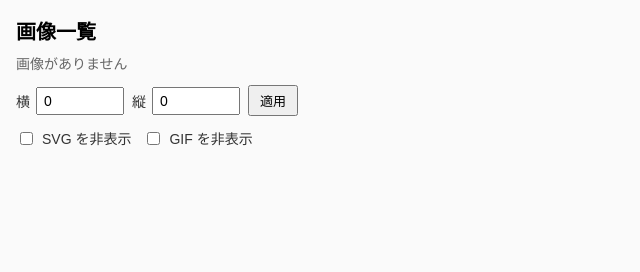
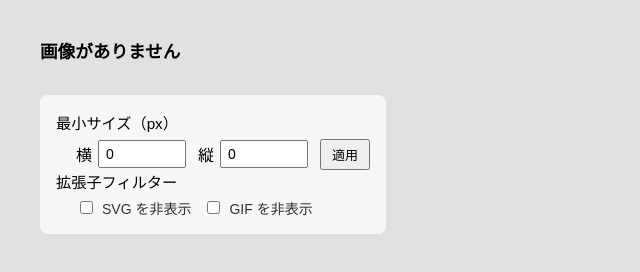
Before and after one commit to n-i-practice/chrome-extension-image-extractor, a website built with Vite: page src/viewer/viewer.html in a window 1280 px wide. Shown: the whole page, without its empty margins (0-640 px from the left). Built offline with nearby package versions, Linux system fonts and the light colour scheme; some packages are replaced by stand-ins of ours.

Commit message:
画像フィルターUIを改善し適用状況を表示

```diff
--- a/src/viewer/viewer.css
+++ b/src/viewer/viewer.css
@@ -1,9 +1,9 @@
 /* 全体のベース */
 body {
   margin: 0;
-  padding: 16px;
+  padding: 20px 40px;
   font-family: sans-serif;
-  background: #fafafa;
+  background: #e1e1e1;
 }
 
 /* タイトルと情報表示 */
@@ -11,48 +11,59 @@ header {
   margin-bottom: 20px;
 }
 
-h1 {
-  margin: 0 0 8px;
-  font-size: 20px;
-  font-weight: bold;
+#info {
+  font-size: 1.1rem;
+  font-weight: 600;
+  color: #000;
+  margin-bottom: 4px;
 }
 
-#info {
-  margin: 0;
-  color: #666;
-  font-size: 14px;
+#filter-summary {
+  margin-left: 20px; /* インデント */
+  margin-bottom: 12px;
 }
 
-/* 画像一覧のグリッド */
+#filter-summary p {
+  font-size: 0.9rem;
+  color: #666;
+  margin: 2px 0;
+}
+
+/* フィルター */
 .filters {
+  margin-top: 24px;
+  padding: 16px;
+  display: inline-block;
+  flex-direction: column;
+  gap: 12px;
+  background: #f7f7f7;
+  border-radius: 8px;
+}
+
+.size-filter-group,
+.ext-filter-group {
   display: flex;
   flex-direction: column;
-  gap: 12px;
-  margin-top: 12px;
+  gap: 6px;
 }
 
-.filters > div {
-  display: flex;
-  flex-wrap: wrap;
-  gap: 12px;
-  align-items: center;
+.size-filter-title,
+.ext-filter-title {
+  margin: 0;
+  font-size: 0.95rem;
+  font-weight: 500;
 }
 
-.size-filter-row {
+.size-filter-row,
+.ext-filter-row {
+  margin-left: 20px; /* インデント */
   display: flex;
   flex-wrap: wrap;
   align-items: center;
   gap: 12px;
 }
 
-.size-filter-controls {
-  display: flex;
-  flex-wrap: wrap;
-  align-items: center;
-  gap: 8px;
-}
-
-.filters label {
+.ext-filter-row label {
   display: inline-flex;
   align-items: center;
   gap: 6px;
@@ -236,3 +247,11 @@ h1 {
   background-size: 30px 30px; /* 1マス分の倍の大きさを指定 */
   background-color: #f0f0f0; /* 透過部分の背景色 */
 }
+
+.filters {
+  display: inline-block;
+  padding: 16px;
+  background: #f7f7f7;
+  border-radius: 8px;
+  margin-top: 20px;
+}
--- a/src/viewer/viewer.html
+++ b/src/viewer/viewer.html
@@ -8,15 +8,21 @@
 
   <body>
     <header>
-      <h1>画像一覧</h1>
+      <!-- フィルター前の件数 -->
       <p id="info"></p>
+
+      <!-- 適用中のフィルター情報 -->
+      <div id="filter-summary">
+        <p id="filter-info"></p>
+        <p id="visible-count"></p>
+      </div>
 
       <!-- フィルター -->
       <div class="filters">
+        <div class="size-filter-group">
+          <p class="size-filter-title">最小サイズ（px）</p>
+
           <div class="size-filter-row">
-          <div class="size-filter-controls">
-            <!-- TODO: 最小サイズフィルターの「現在適用中の閾値」を表示する UI を追加する
-                 SVG/GIF はチェック状態で分かるため、最小サイズだけは明示表示したほうが理解しやすい -->
             <label class="size-filter-input">
               横
               <input
@@ -39,10 +45,14 @@
                 inputmode="numeric"
               />
             </label>
-            <button type="button" id="apply-size-filter">適用</button>
+            <button id="apply-size-filter">適用</button>
           </div>
         </div>
-        <div>
+
+        <div class="ext-filter-group">
+          <p class="ext-filter-title">拡張子フィルター</p>
+
+          <div class="ext-filter-row">
             <label>
               <input type="checkbox" id="filter-svg" />
               SVG を非表示
@@ -51,6 +61,7 @@
               <input type="checkbox" id="filter-gif" />
               GIF を非表示
             </label>
+          </div>
         </div>
       </div>
     </header>
--- a/src/viewer/viewer.ts
+++ b/src/viewer/viewer.ts
@@ -22,6 +22,8 @@ const zoomInIcon = document.getElementById("zoom-in-icon") as HTMLElement;
 const zoomOutIcon = document.getElementById("zoom-out-icon") as HTMLElement;
 const grid = document.getElementById("grid") as HTMLElement;
 const info = document.getElementById("info") as HTMLElement;
+const filterInfo = document.getElementById("filter-info") as HTMLElement;
+const visibleCount = document.getElementById("visible-count") as HTMLElement;
 
 // フィルター用チェックボックス
 const filterSvgCheckbox = document.getElementById(
@@ -147,6 +149,8 @@ function applyFilters(): void {
 
   const items = grid.querySelectorAll<HTMLDivElement>(".item");
 
+  let visible = 0;
+
   items.forEach((item) => {
     const ext = item.dataset.ext ?? "";
     const width = Number(item.dataset.width ?? "0");
@@ -167,7 +171,21 @@ function applyFilters(): void {
     }
 
     item.style.display = hidden ? "none" : "";
+
+    if (!hidden) {
+      visible++;
+    }
   });
+
+  // 表示中件数を更新
+  visibleCount.textContent = `表示中：${visible}件`;
+}
+
+// ===============================
+// フィルター情報の更新
+// ===============================
+function updateFilterInfo(): void {
+  filterInfo.textContent = `適用中：横 ≥ ${committedMinWidth}px / 縦 ≥ ${committedMinHeight}px`;
 }
 
 // ===============================
@@ -182,6 +200,7 @@ filterGifCheckbox.addEventListener("change", applyFilters);
 applySizeFilterButton.addEventListener("click", () => {
   commitMinSizeFilter();
   applyFilters();
+  updateFilterInfo();
 });
 
 // 入力直前に 0 以上の整数以外を止める
@@ -204,6 +223,7 @@ minWidthInput.addEventListener("keydown", (event: KeyboardEvent) => {
     event.preventDefault();
     commitMinSizeFilter();
     applyFilters();
+    updateFilterInfo();
   }
 });
 // 縦幅 Enter 時: 空欄なら 0 を補完してサイズフィルターを再適用する
@@ -212,6 +232,7 @@ minHeightInput.addEventListener("keydown", (event: KeyboardEvent) => {
     event.preventDefault();
     commitMinSizeFilter();
     applyFilters();
+    updateFilterInfo();
   }
 });
 
```
Lines whose indentation alone changed are shown as unchanged.
